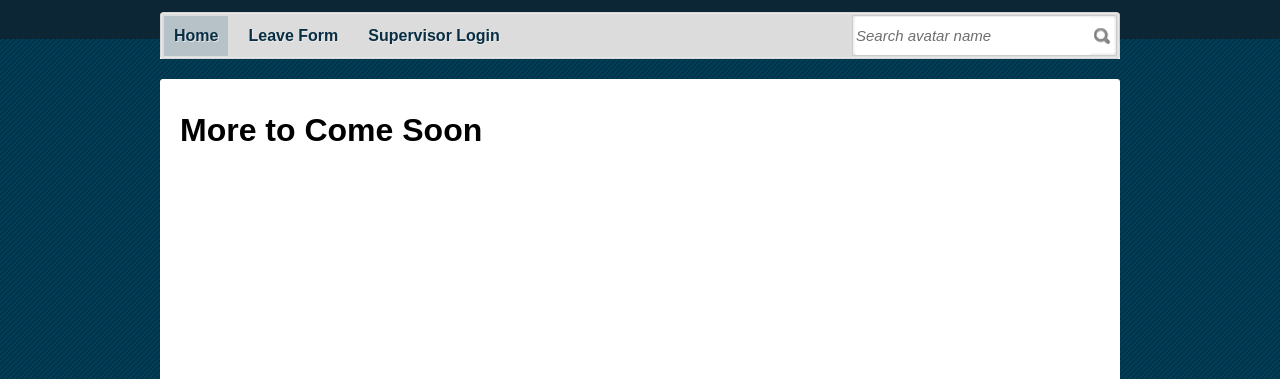
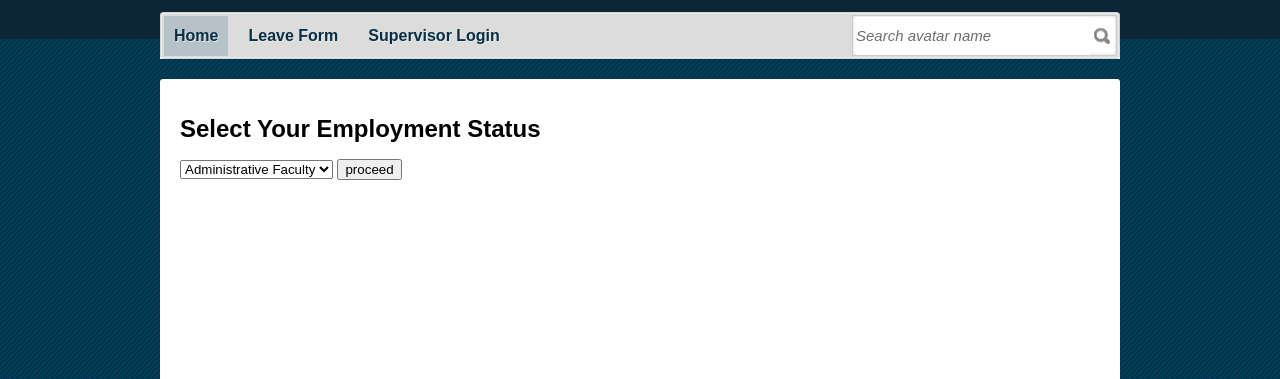
Before and after one commit to mikeyGlitz/Leave-Form, a PHP site: page /leaveform.php in a window 1280 px wide. Shown: the part 140-519 px from the top of the page. Run offline with PHP 8.4, Linux system fonts and the light colour scheme.

Commit message:
added a form to discriminate the different user types

```diff
--- a/leaveform.php
+++ b/leaveform.php
@@ -16,7 +16,16 @@
 	?>
 	<div id="contents">
 		<div class="background">
-			<h1>More to Come Soon</h1>
+			<h2>Select Your Employment Status</h2>
+<form name=employment id=employee>
+<select name=empl id=empl>
+<option name=adminfac id=adminfac>Administrative Faculty</option>
+<option name=clasempl id=clasempl>Classified Employee</option>
+<option name=partempl id=partempl>Part-Time Employee</option>
+<option name=altpay id=altpay>Alternate Pay</option>
+</select>
+<input type=submit value="proceed" />
+</form>
 		</div>
 	</div> <!-- /#contents -->
 	<?php
```
